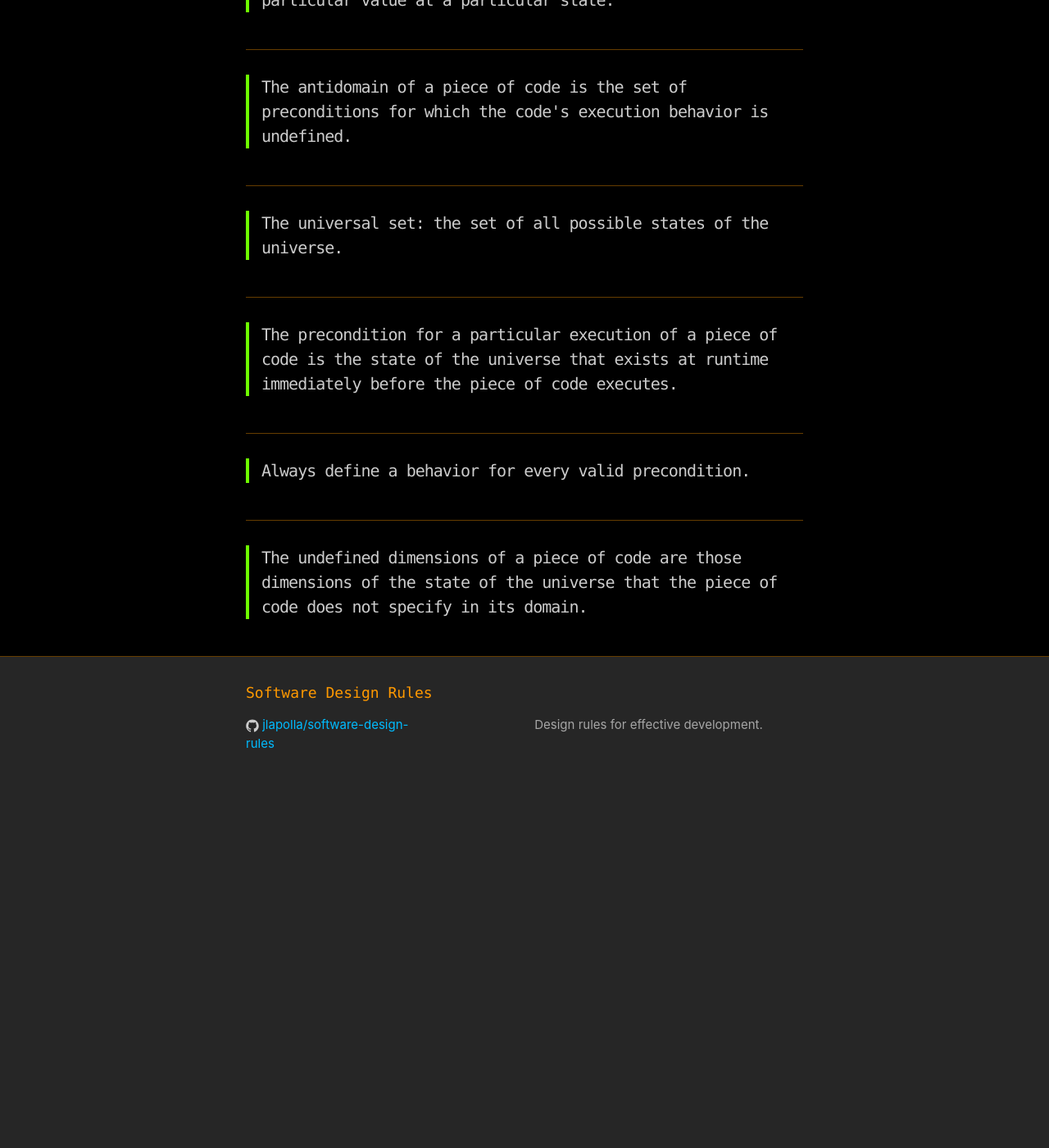
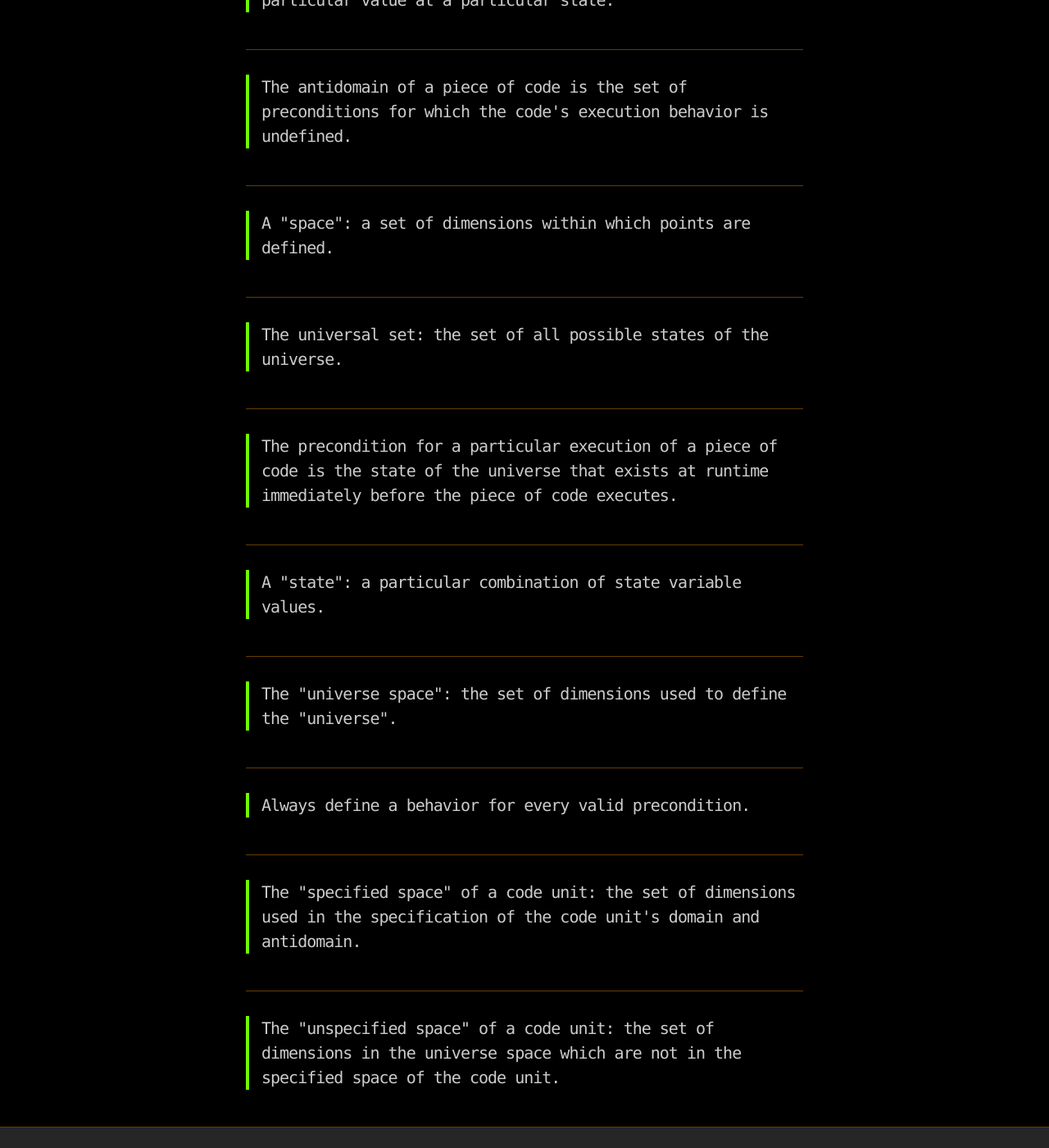
Before and after one commit to jlapolla/software-design-rules, a Jekyll site: the page built from index.html, in a window 1280 px wide and 1400 px high, scrolled down 935 px. Shown: the whole window at 82% size. Built offline with Jekyll 4.4.1, drawn with Linux system fonts in a browser that asks for light colours; before the commit the page ends 1913 px from its top, so only the background shows below that.

Commit message:
Add content
- Other half-baked ideas.

```diff
--- /dev/null
+++ b/_rules/7dc2644c-8753-412c-ab00-f496d4970446.md
@@ -0,0 +1,9 @@
+---
+uuid: 7dc2644c-8753-412c-ab00-f496d4970446
+snippet: >
+  A "space": a set of dimensions within which points are defined.
+tags:
+  - 6fc1011b-4e81-4d8d-aaa1-8ef67b90f27d
+  - ecbd0f2f-1595-478f-a011-64a4f66e6e22
+  - 475a05b6-2880-46d1-ae6c-787bccc406f1
+---
--- /dev/null
+++ b/_rules/db76ce48-6356-497a-ae0e-de53933ffeee.md
@@ -0,0 +1,10 @@
+---
+uuid: db76ce48-6356-497a-ae0e-de53933ffeee
+snippet: >
+  The "universe space": the set of dimensions used to define the
+  "universe".
+tags:
+  - 6fc1011b-4e81-4d8d-aaa1-8ef67b90f27d
+  - ecbd0f2f-1595-478f-a011-64a4f66e6e22
+  - 475a05b6-2880-46d1-ae6c-787bccc406f1
+---
--- a/_rules/e5b4488a-8ae5-4f77-a9a6-2a85c2a8809a.md
+++ b/_rules/e5b4488a-8ae5-4f77-a9a6-2a85c2a8809a.md
@@ -1,10 +1,10 @@
 ---
 uuid: e5b4488a-8ae5-4f77-a9a6-2a85c2a8809a
 snippet: >
-  The undefined dimensions of a piece of code are those dimensions of
-  the state of the universe that the piece of code does not specify in
-  its domain.
+  The "specified space" of a code unit: the set of dimensions used in
+  the specification of the code unit's domain and antidomain.
 tags:
   - 6fc1011b-4e81-4d8d-aaa1-8ef67b90f27d
   - ecbd0f2f-1595-478f-a011-64a4f66e6e22
+  - 475a05b6-2880-46d1-ae6c-787bccc406f1
 ---
--- /dev/null
+++ b/_rules/fcedf105-a05f-456a-afef-97ca3c9d7efa.md
@@ -0,0 +1,10 @@
+---
+uuid: fcedf105-a05f-456a-afef-97ca3c9d7efa
+snippet: >
+  The "unspecified space" of a code unit: the set of dimensions in the
+  universe space which are not in the specified space of the code unit.
+tags:
+  - 6fc1011b-4e81-4d8d-aaa1-8ef67b90f27d
+  - ecbd0f2f-1595-478f-a011-64a4f66e6e22
+  - 475a05b6-2880-46d1-ae6c-787bccc406f1
+---
```
Also changed, not shown: _rules/d1e86266-6e71-4e28-94b8-c39142f5b4a9.md (added, +9 -0 lines).
